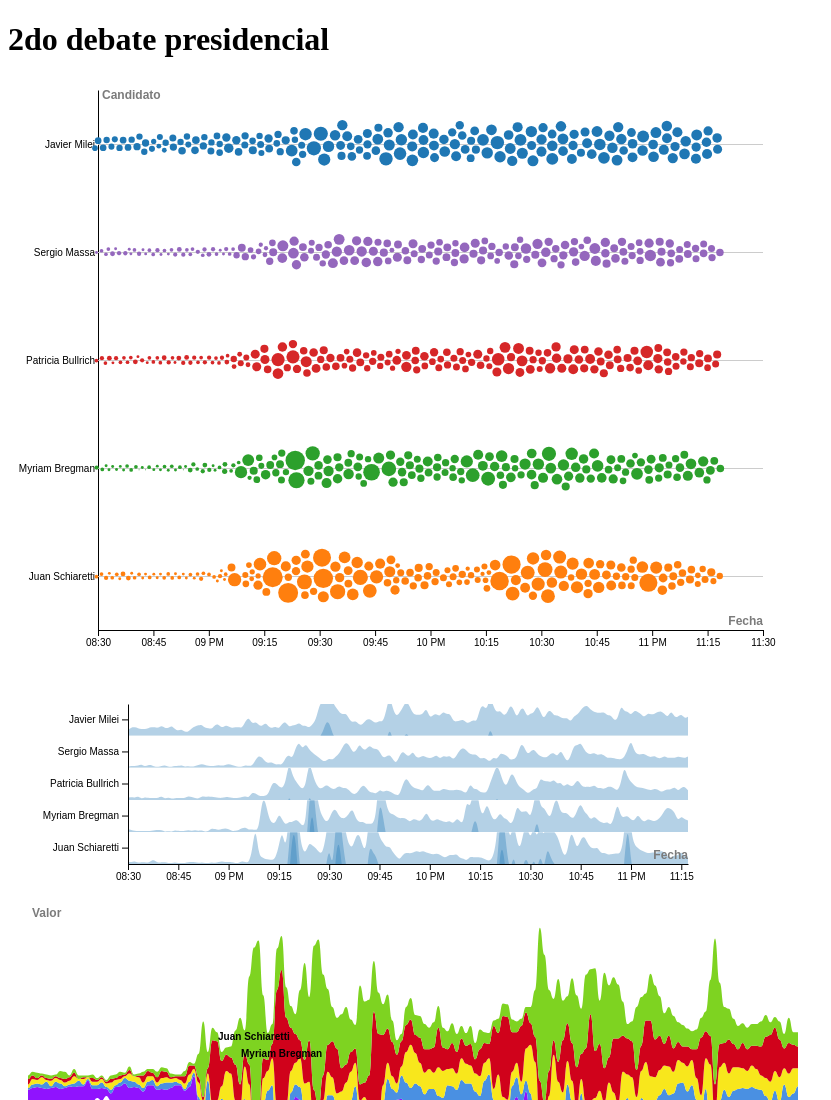
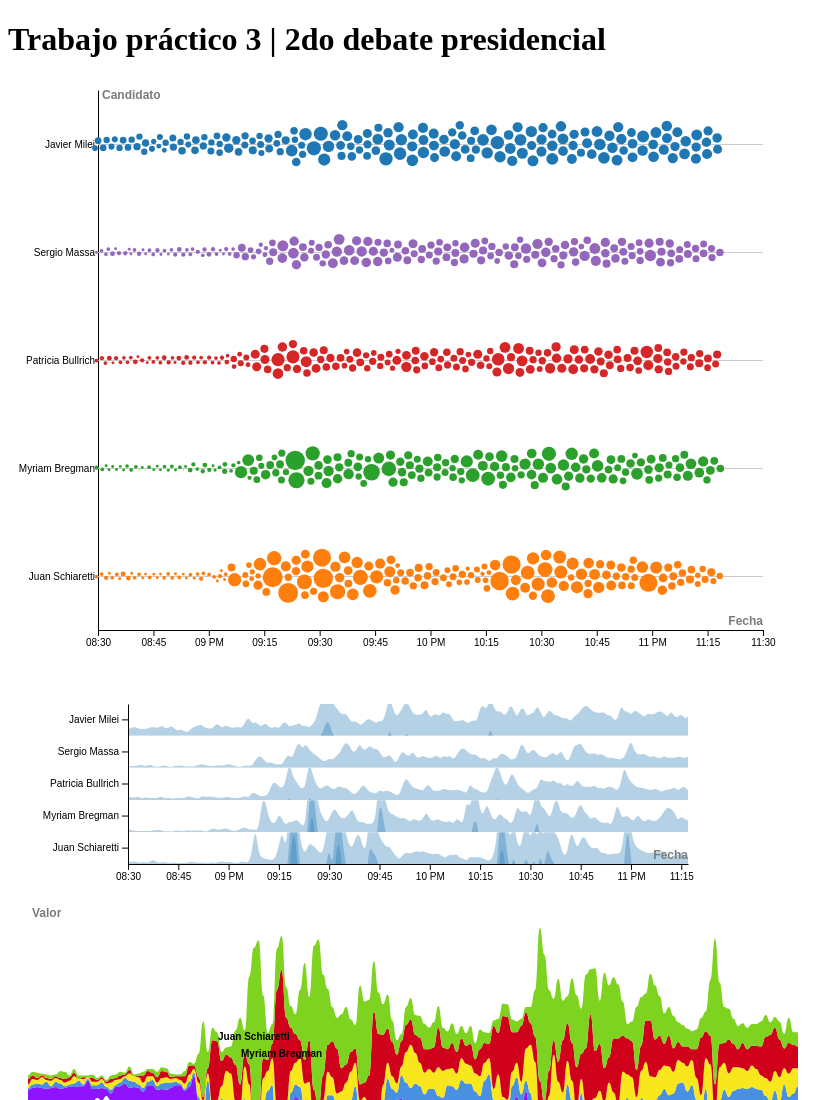
Before and after one commit to nachotitimoli/ITBA-Vis20232Q, a plain HTML site: page rawgraph.html in a window 1280 px wide. Shown: the top 1100 px of the page, without its empty margins (0-831 px from the left). Drawn offline with Linux system fonts and the light colour scheme.

Commit message:
Update rawgraph.html

```diff
--- a/rawgraph.html
+++ b/rawgraph.html
@@ -4,7 +4,7 @@
     <title>Graficos realizados con RawGraph</title>
 </head>
 <body>
-    <h1>2do debate presidencial</h1>
+    <h1>Trabajo práctico 3 | 2do debate presidencial</h1>
 
     <object data="beeswarm-2.svg" type="image/svg+xml">
         Tu navegador no admite SVG.
```
